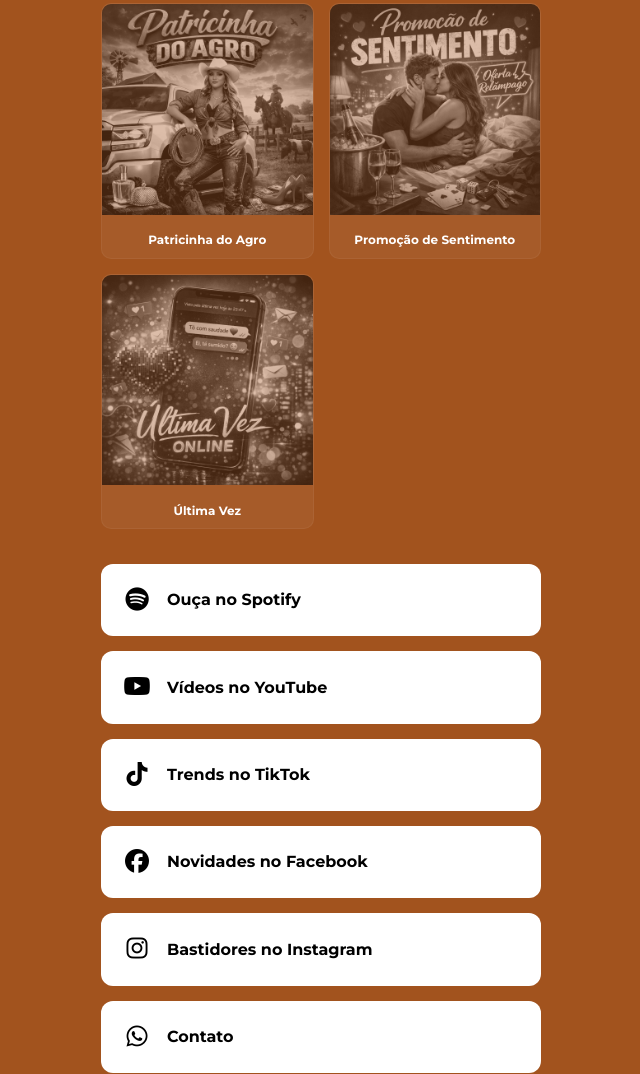
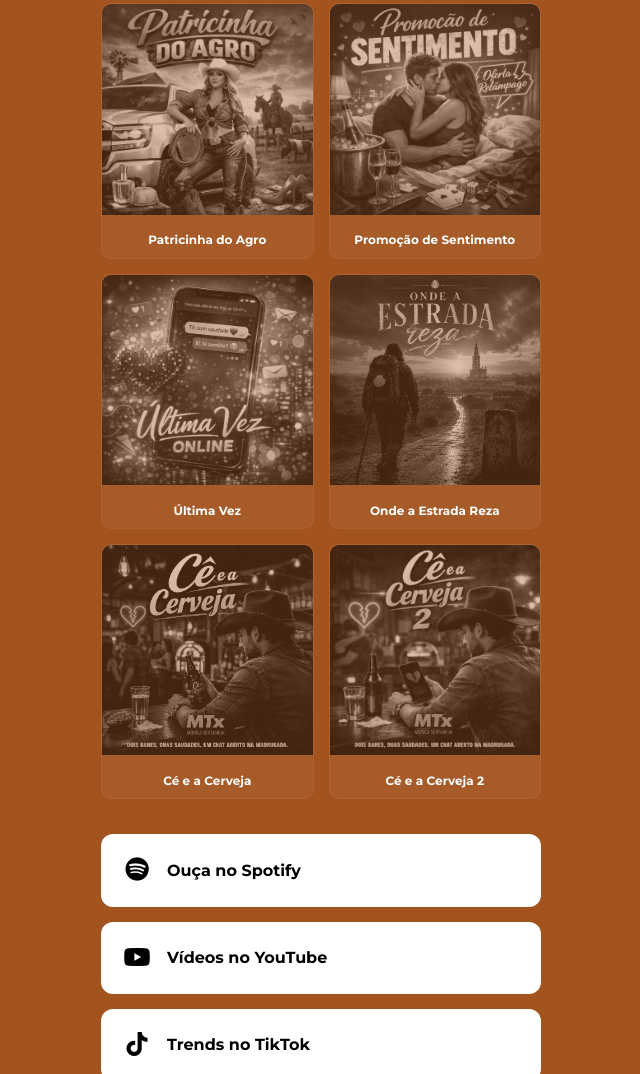
Before and after one commit to GSaurine/MTxMusica, a plain HTML site: page index.html in a window 1280 px wide. Shown: the part 2524-3598 px from the top of the page, without its empty margins (319-959 px from the left). Drawn offline with Linux system fonts and the light colour scheme.

Commit message:
musicas futuras novas

```diff
--- a/index.html
+++ b/index.html
@@ -112,6 +112,18 @@
                     <img src="imagens/musicas/musicas_futuras/ultima_vez.jpg" alt="Capa do próximo lançamento Última Vez">
                     <span>Última Vez</span>
                 </div>
+                <div class="release-item future">
+                    <img src="imagens/musicas/musicas_futuras/onde_a_estrada_reza.jpg" alt="Capa do próximo lançamento Onde a Estrada Reza">
+                    <span>Onde a Estrada Reza</span>
+                </div>
+                <div class="release-item future">
+                    <img src="imagens/musicas/musicas_futuras/ce_e_a_cerveja.jpg" alt="Capa do próximo lançamento Cé e a Cerveja">
+                    <span>Cé e a Cerveja</span>
+                </div>
+                <div class="release-item future">
+                    <img src="imagens/musicas/musicas_futuras/ce_e_a_cerveja2.jpg" alt="Capa do próximo lançamento Cé e a Cerveja 2">
+                    <span>Cé e a Cerveja 2</span>
+                </div>
             </div>
         </section>
 
```
Also changed, not shown: imagens/musicas/musicas_futuras/ce_e_a_cerveja.jpg (added), imagens/musicas/musicas_futuras/ce_e_a_cerveja2.jpg (added), imagens/musicas/musicas_futuras/onde_a_estrada_reza.jpg (added).
